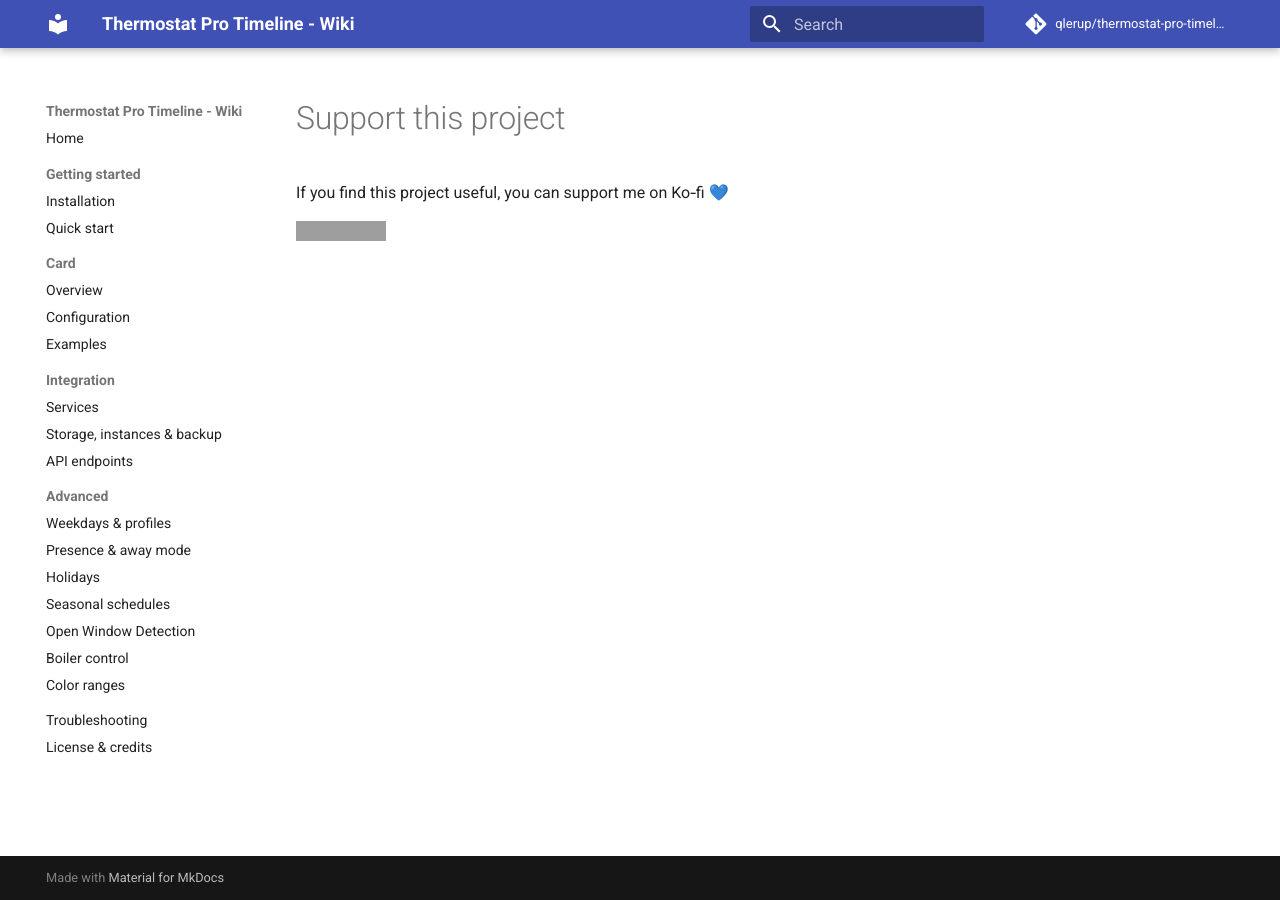
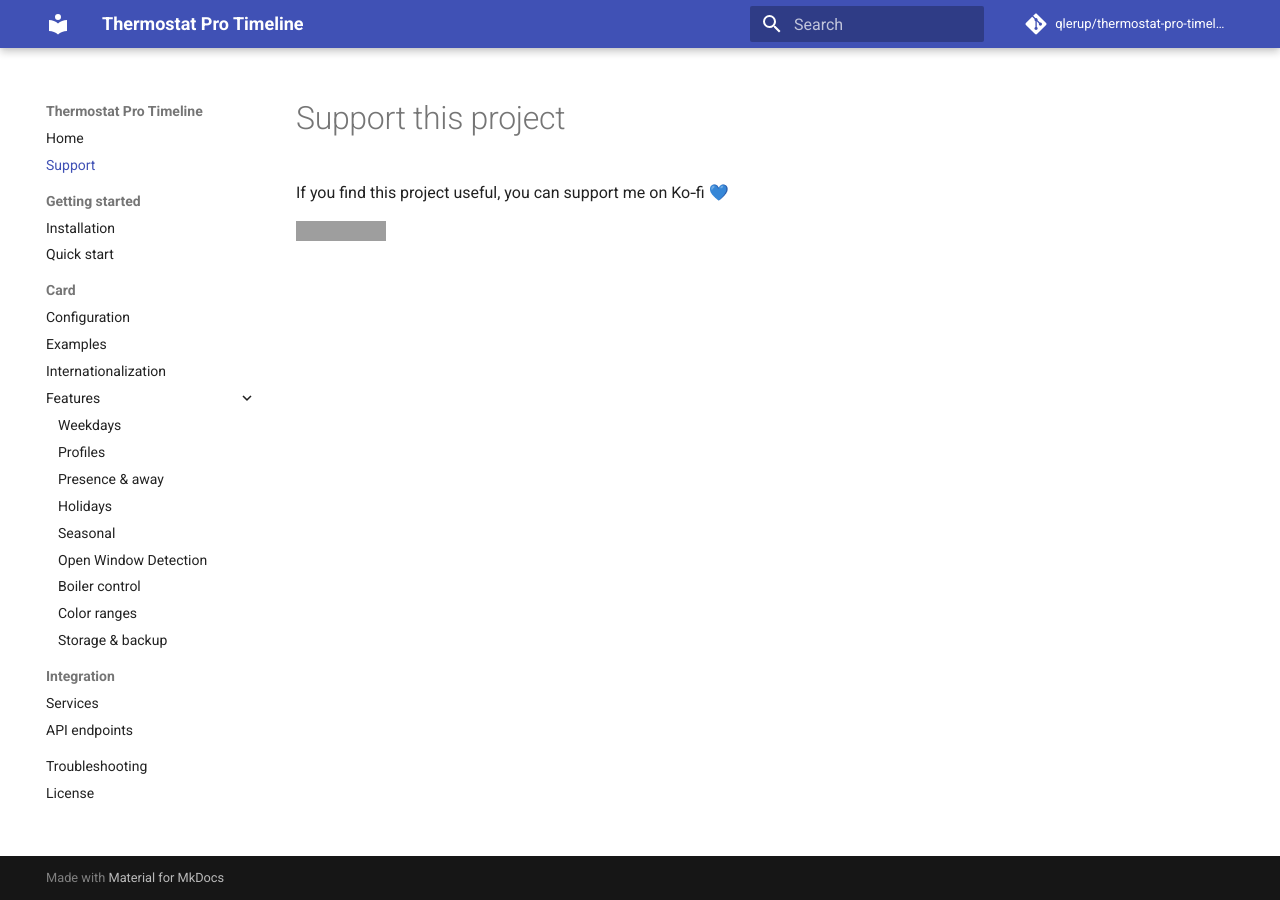
Before and after one commit to qlerup/this-is-a-testing-repo, an MkDocs documentation site: the page built from docs/support.md, in a window 1280 px wide. Built offline with MkDocs 1.6.1 and Material for MkDocs 9.7.7, drawn with Linux system fonts in a browser that asks for light colours; comment, search, counter and statistics services are not loaded; grey boxes are pictures that could not be loaded.

Commit message:
Update mkdocs configuration and navigation structure

```diff
--- a/mkdocs.yml
+++ b/mkdocs.yml
@@ -1,4 +1,4 @@
-site_name: Thermostat Pro Timeline - Wiki
+site_name: Thermostat Pro Timeline
 repo_name: qlerup/thermostat-pro-timeline
 repo_url: https://github.com/qlerup/thermostat-pro-timeline
 
@@ -19,33 +19,33 @@ markdown_extensions:
   - toc:
       permalink: true
   - tables
-  - def_list
 
 nav:
   - Home: index.md
+  - Support: support.md
 
   - Getting started:
       - Installation: getting-started/installation.md
       - Quick start: getting-started/quick-start.md
 
   - Card:
-      - Overview: card/overview.md
       - Configuration: card/configuration.md
       - Examples: card/examples.md
+      - Internationalization: card/internationalization.md
+      - Features:
+          - Weekdays: card/features/weekdays.md
+          - Profiles: card/features/profiles.md
+          - Presence & away: card/features/presence-away.md
+          - Holidays: card/features/holidays.md
+          - Seasonal: card/features/seasonal.md
+          - Open Window Detection: card/features/open-window.md
+          - Boiler control: card/features/boiler.md
+          - Color ranges: card/features/colors.md
+          - Storage & backup: card/features/storage.md
 
   - Integration:
       - Services: integration/services.md
-      - Storage, instances & backup: integration/storage.md
       - API endpoints: integration/api.md
 
-  - Advanced:
-      - Weekdays & profiles: advanced/weekdays-profiles.md
-      - Presence & away mode: advanced/presence-away.md
-      - Holidays: advanced/holidays.md
-      - Seasonal schedules: advanced/seasonal.md
-      - Open Window Detection: advanced/open-window.md
-      - Boiler control: advanced/boiler.md
-      - Color ranges: advanced/colors.md
-
   - Troubleshooting: troubleshooting.md
-  - License & credits: license.md
+  - License: license.md
```
